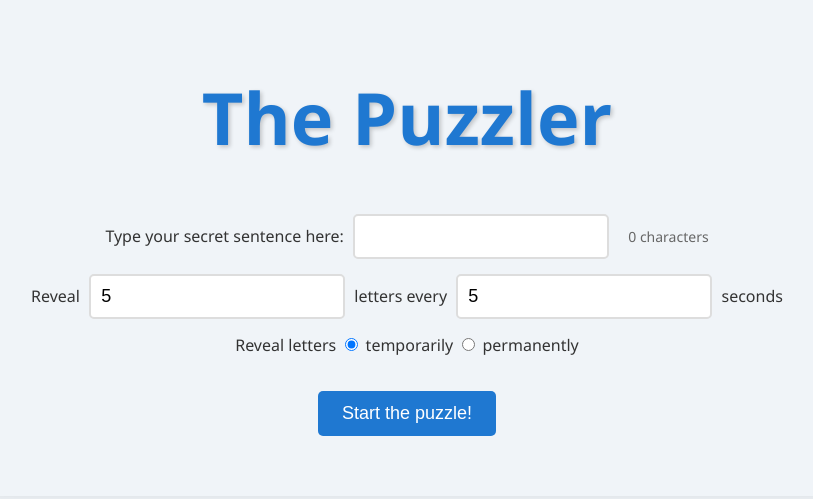
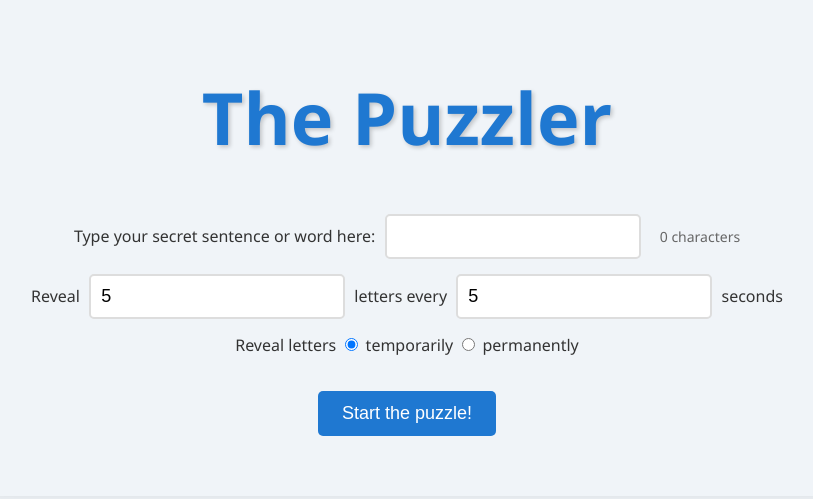
Before and after one commit to IpManA/ThePuzzlerGame, a plain HTML site: page index.html in a window 1280 px wide. Shown: the whole page, without its empty margins (233-1046 px from the left). Drawn offline with Linux system fonts and the light colour scheme.

Commit message:
Update index.html

```diff
--- a/index.html
+++ b/index.html
@@ -12,7 +12,7 @@
     </header>
     <main>
         <div class="input-group">
-            <label for="secret-sentence">Type your secret sentence here:</label>
+            <label for="secret-sentence">Type your secret sentence or word here:</label>
             <input type="password" id="secret-sentence" name="secret-sentence">
             <span id="char-count">0 characters</span>
         </div>
```
